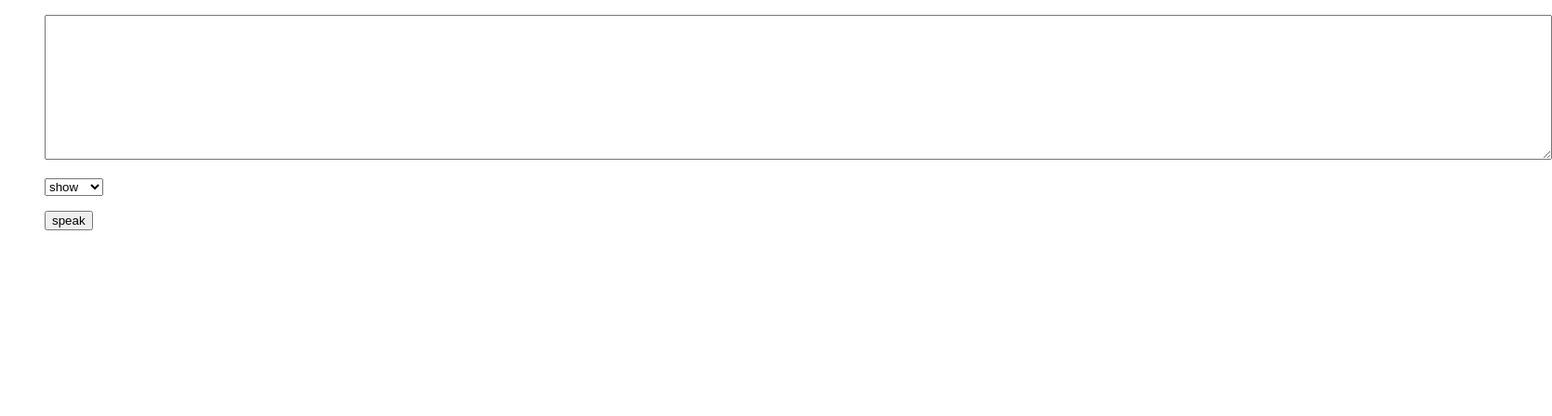
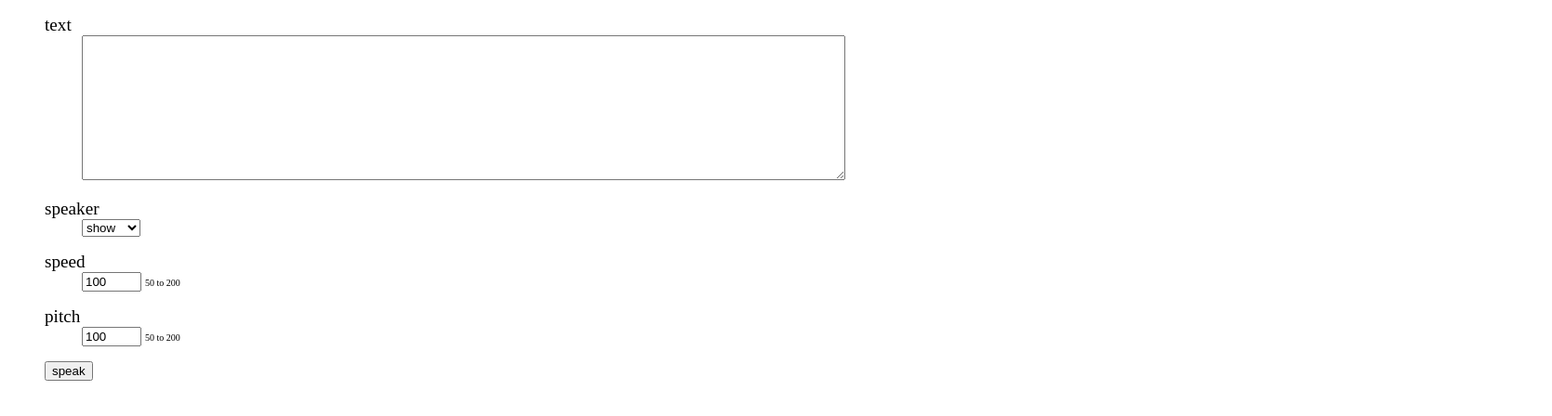
Before and after one commit to tamanishi/dictateServer, a website: page public/index.html in a window 1280 px wide. Shown: the whole page at 93% size, 1669 px wide, since content can reach past the window. Drawn offline with Linux system fonts and the light colour scheme.

Commit message:
add speed and pitch

```diff
--- a/public/index.html
+++ b/public/index.html
@@ -7,9 +7,13 @@
       function speak() {
         const text = document.getElementById('text').value;
         const speaker = document.getElementById('speaker').value;
+        const speed = document .getElementById('speed').value;
+        const pitch = document .getElementById('pitch').value;
         const obj = {
           text: text,
-          speaker: speaker
+          speaker: speaker,
+          speed: speed,
+          pitch: pitch
         };
         const method = "POST";
         const body = JSON.stringify(obj);
@@ -17,24 +21,80 @@
           'Content-Type': 'application/json'
         };
         fetch("./", {method, headers, body})
-        .then((res)=> res.json())
-        .then(console.log)
-        .catch(console.error);
+        .then((res) => {
+          // console.log(res);
+        })
+        .catch((err) => {
+          console.error(err)
+        });
+      }
+      function speedRange() {
+        const speed = document.getElementById('speed').value;
+        if (speed > 200) {
+          document.getElementById('speed').value = 200;
+        } else if (speed < 50) {
+          document.getElementById('speed').value = 50;
+        }
+      }
+      function pitchRange() {
+        const pitch = document.getElementById('pitch').value;
+        if (pitch > 200) {
+          document.getElementById('pitch').value = 200;
+        } else if (pitch < 50) {
+          document.getElementById('pitch').value = 50;
+        }
       }
     </script>
+    <style>
+      li {
+        list-style: none
+      }
+      span.title {
+        font-size: larger;
+      }
+      span.desc {
+        font-size: x-small;
+      }
+    </style>
   </head>
   <body>
-    <li style='list-style: none'>
-      <ul><textarea id='text' rows='10' cols='200'></textarea></ul>
-      <ul><select id='speaker'>
+    <li>
+      <ul><span class='title'>text</span>
+        <li>
+          <ul>
+            <textarea id='text' rows='10' cols='100'></textarea>
+          </ul>
+        </li>
+      </ul>
+      <ul><span class='title'>speaker</span>
+        <li>
+          <ul>
+            <select id='speaker'>
               <option value='show'>show</option>
               <option value='haruka'>haruka</option>
               <option value='hikari'>hikari</option>
               <option value='takeru'>takeru</option>
               <option value='santa'>santa</option>
               <option value='bear'>bear</option>
-      </select></ul>
-      <ul><button onclick="speak()">speak</button></ul>
+            </select>
+          </ul>
+        </li>
+      </ul>
+      <ul><span class='title'>speed</span>
+        <li>
+          <ul>
+            <input id='speed' onblur='speedRange()' type='number' value='100' min='50' max='200'> <span class='desc'>50 to 200</span>
+          </ul>
+        </li>
+      </ul>
+      <ul><span class='title'>pitch</span>
+        <li>
+          <ul>
+            <input id='pitch' onblur='pitchRange()' type='number' value='100' min='50' max='200'> <span class='desc'>50 to 200</span>
+          </ul>
+        </li>
+      </ul>
+      <ul><li><button onclick="speak()">speak</button></li></ul>
     </li>
   </body>
 </html>
```
Also changed, not shown: server.js (+6 -2 lines). Lines whose indentation alone changed are shown as unchanged.
